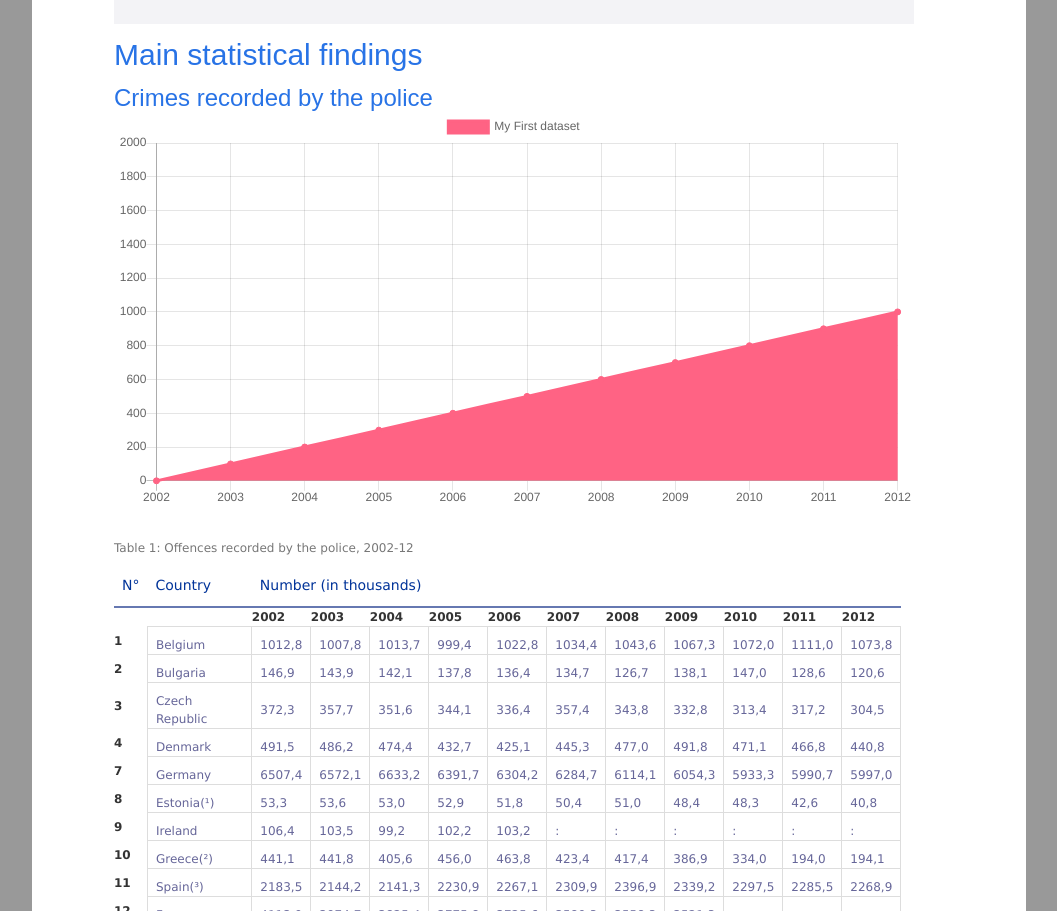
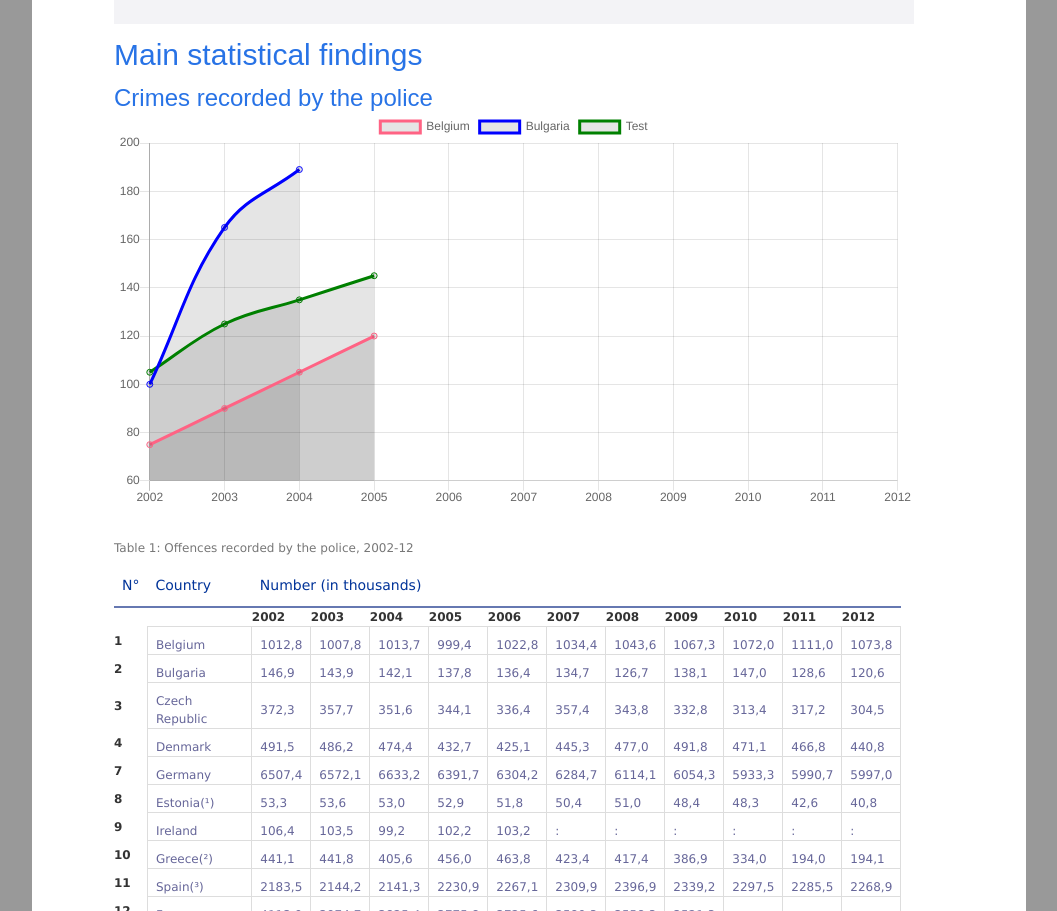
Before and after one commit to LinardJeremy/js-datavisualisation-challenge, a plain HTML site: page index.html in a window 1280 px wide. Shown: the part 997-1908 px from the top of the page, without its empty margins (111-1168 px from the left). Drawn offline with nearby package versions, Linux system fonts and the light colour scheme; a web font is replaced by a local one.

Commit message:
ajout fonction object

```diff
--- a/assets/script.js
+++ b/assets/script.js
@@ -28,41 +28,40 @@ for (let i = 0; i < list.length; i++) {
         arrayTest.push(list[i].innerHTML);
     }
 }
+function datasets(label, borderColor, data) {
+    this.label = label;
+    this.borderColor = borderColor;
+    this.data = data;
+  }
+  let dataTest = [105,125,135,145];
+  let z = new datasets("Test","green",dataTest);
+  console.log(z);
+
 console.log(arrayTest);
-// console.log(list);
+console.log(list);
 let chart1 = new Chart(ctx, {
     type: "line",
     data: {
         labels: arrayTest,
+        y: [100,150,300,450,500],
         datasets: [
             {
-                label: "My First dataset",
-                backgroundColor: "rgb(255, 99, 132)",
-                borderColor: "rgb(255, 99, 132)",
-                data: [
-                    0,
-                    100,
-                    200,
-                    300,
-                    400,
-                    500,
-                    600,
-                    700,
-                    800,
-                    900,
-                    1000,
-                    1100,
-                    1200,
-                    1300,
-                    1400,
-                    1500,
-                    1600,
-                    1700,
-                    1800,
-                    1900,
-                    2000,
-                ],
+
+             label: "Belgium",
+             borderColor: "rgb(255, 99, 132)",
+                 data: [
+                    75,
+                     90,
+                     105,
+                     120
+                 ],
             },
+                { label: "Bulgaria",
+            borderColor: "blue",
+            data :[100,165,189],
+            },
+            z,
+
         ],
     },
     options: {},
```
Also changed, not shown: index.html (+2 -0 lines).
